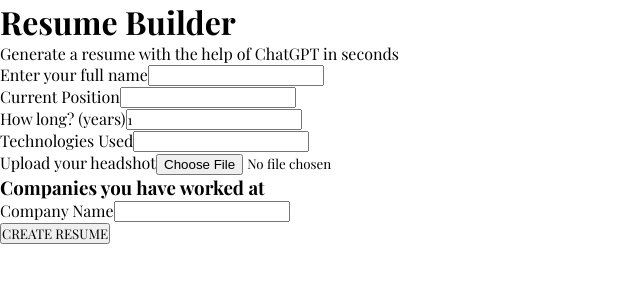
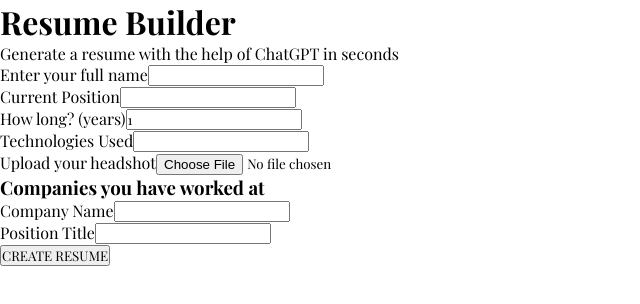
Before and after one commit to zacharyboelter/resume-builder, a React (Create React App) app in the folder client/: page / in a window 1280 px wide. Shown: the top 304 px of the page, without its empty margins (0-640 px from the left). Built offline with nearby package versions, Linux system fonts and the light colour scheme.

Commit message:
update position title field

```diff
--- a/client/src/components/Home.js
+++ b/client/src/components/Home.js
@@ -124,6 +124,15 @@
                                 onChange={(e) => handleUpdateCompany(e, index)}
                             />
                         </div>
+                        <div className='companies'>
+                            <label htmlFor="position">Position Title</label>
+                            <input
+                                type="text"
+                                name='position'
+                                required
+                                onChange={(e) => handleUpdateCompany(e, index)}
+                            />
+                        </div>
                     </div>
                 ))}
                 <button>CREATE RESUME</button>
```
